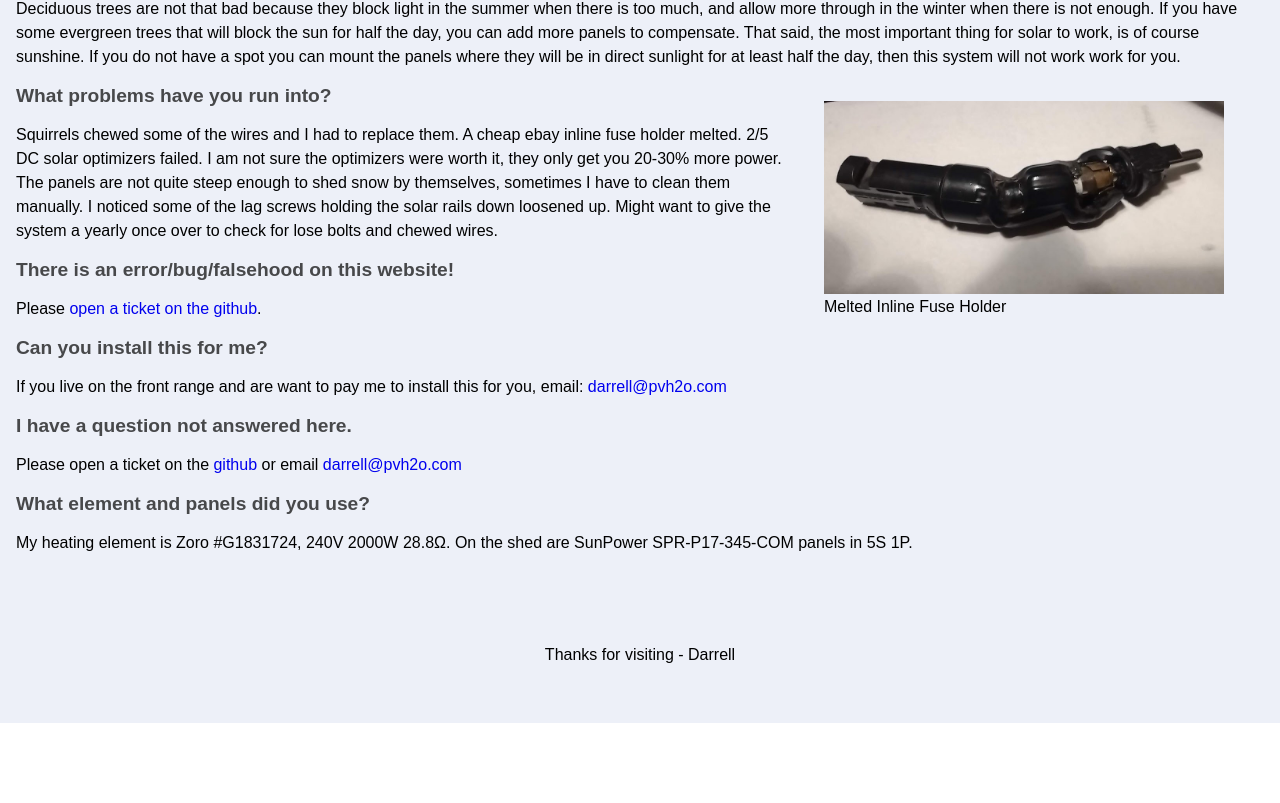
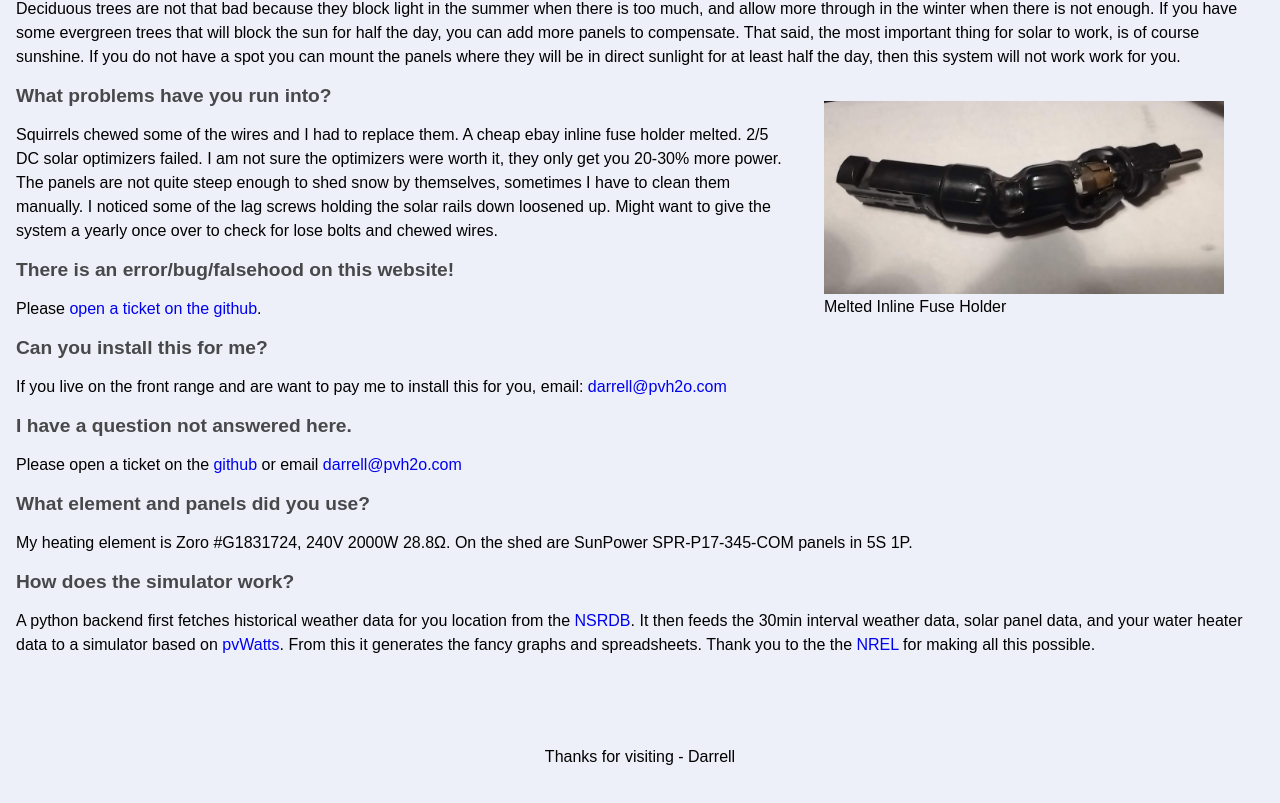
Before and after one commit to darrell-rg/solarcalc, a SvelteKit app: page /faq in a window 1280 px wide. Shown: the part 4772-5575 px from the top of the page. Before the commit the page ends 5495 px from the top, so only its background shows below. Built offline with nearby package versions, Linux system fonts and the light colour scheme.

Commit message:
update faq

```diff
--- a/src/routes/faq/+page.svelte
+++ b/src/routes/faq/+page.svelte
@@ -436,6 +436,13 @@
 			SPR-P17-345-COM panels in 5S 1P.
 		</p>
 	</article>
+
+	<article class="faq">
+		<h2>How does the simulator work?</h2>
+		<p>
+			A python backend first fetches historical weather data for you location from the <a target="_blank" href="https://developer.nrel.gov/docs/solar/nsrdb/">NSRDB</a>.  It then feeds the 30min interval weather data, solar panel data, and your water heater data
+			to a simulator based on <a target="_blank" href="https://pvwatts.nrel.gov/">pvWatts</a>.   From this it generates the fancy graphs and spreadsheets.  Thank you to the the <a target="_blank" href="https://www.nrel.gov/">NREL</a> for making all this possible.
+	</article>
 </div>
 
 <style>
```
Also changed, not shown: 1 other file (tests, documents, lock files or other folders).
